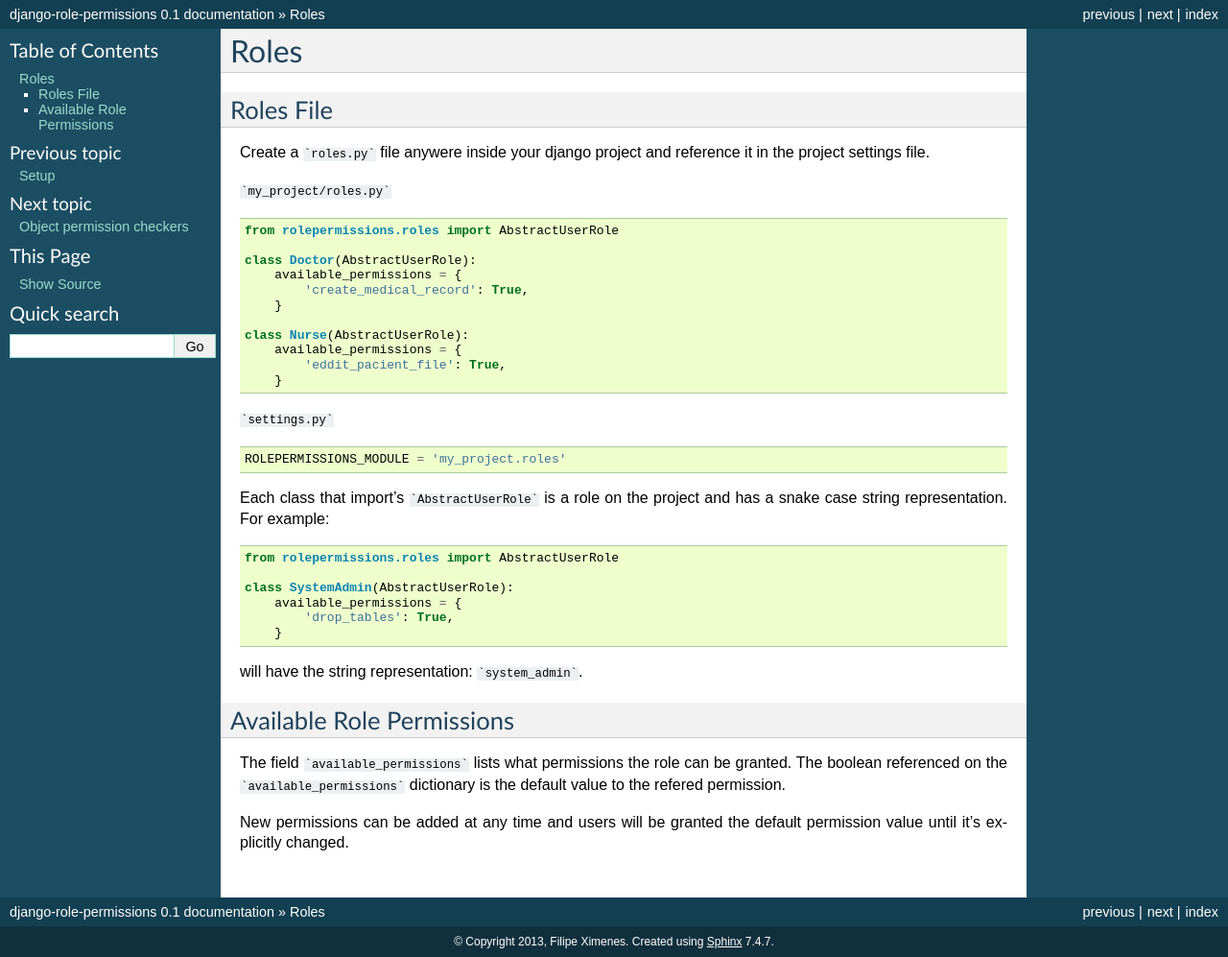
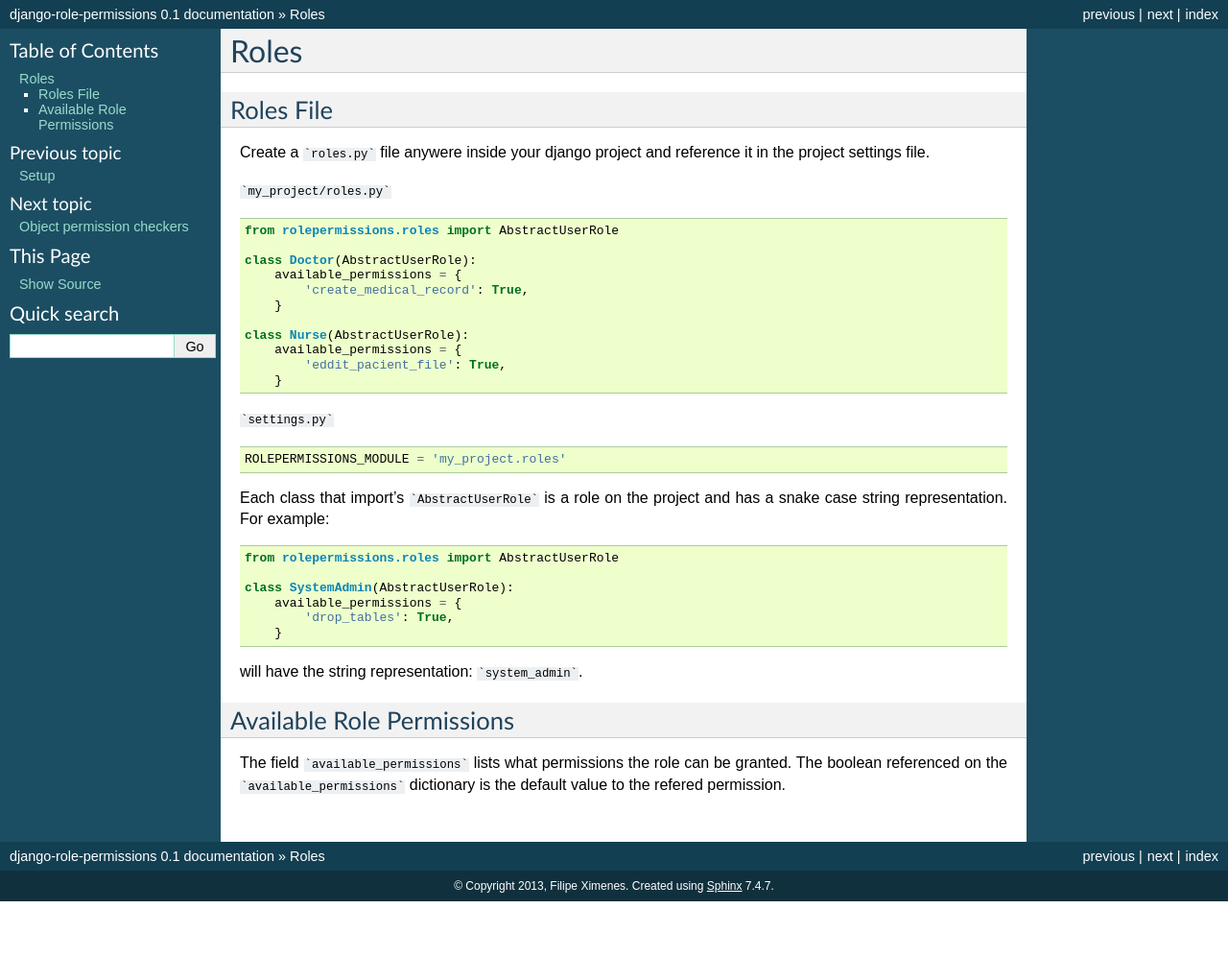
Before and after one commit to vintasoftware/django-role-permissions, a Sphinx documentation site: the page built from docs/roles.rst, in a window 1280 px wide. Shown: the whole page at 96% size. Built offline with Sphinx 7.4.7, drawn with Linux system fonts in a browser that asks for light colours; after the commit the page ends 939 px from its top, so only the background shows below that.

Commit message:
removing from docs a feature that was removed on 0.4

````diff
--- a/docs/roles.rst
+++ b/docs/roles.rst
@@ -49,6 +49,3 @@
 The field ```available_permissions``` lists what permissions the role can be granted.
 The boolean referenced on the ```available_permissions``` dictionary is the default value to the
 refered permission.
-
-
-New permissions can be added at any time and users will be granted the default permission value until it's explicitly changed.
````
